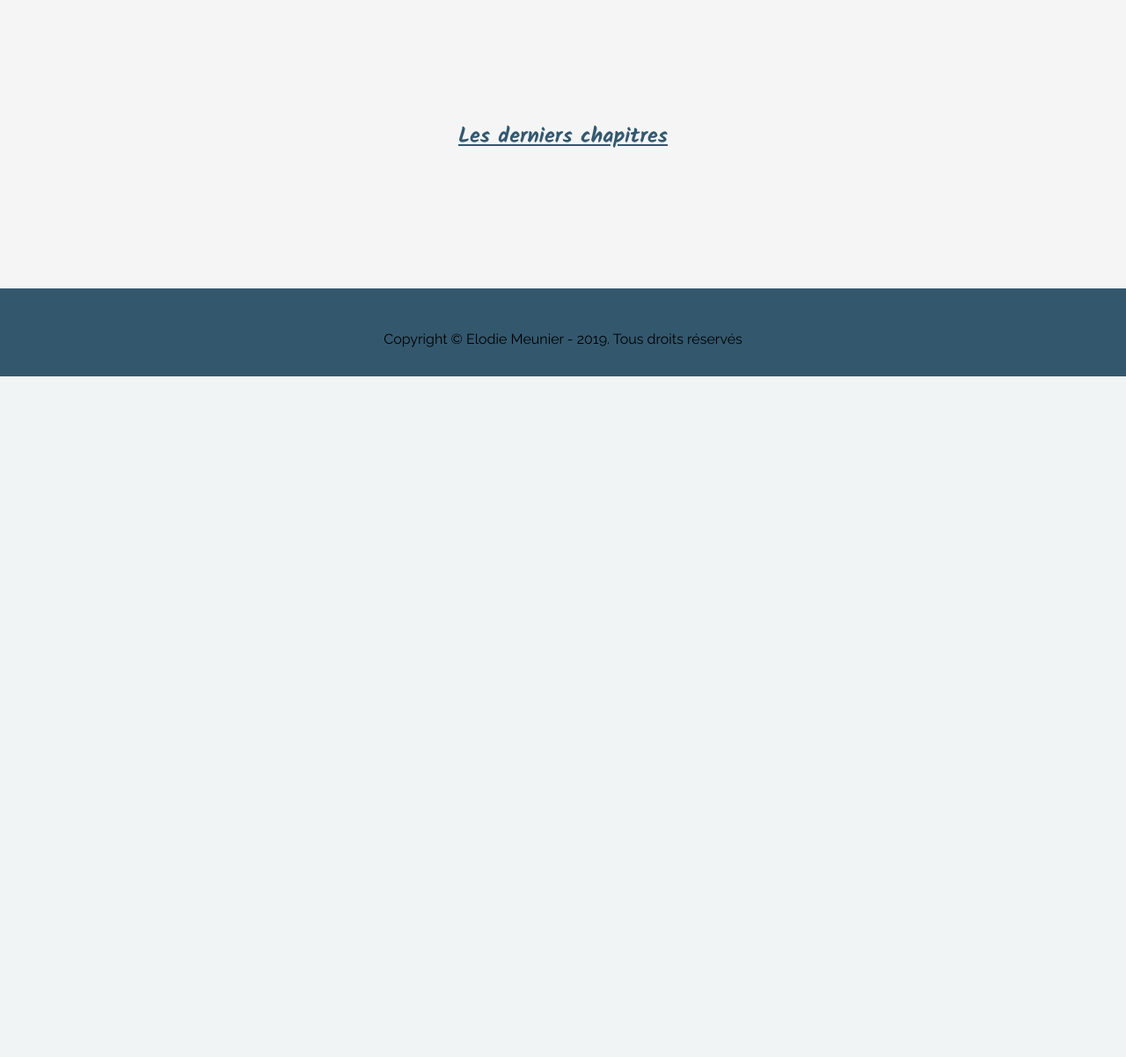
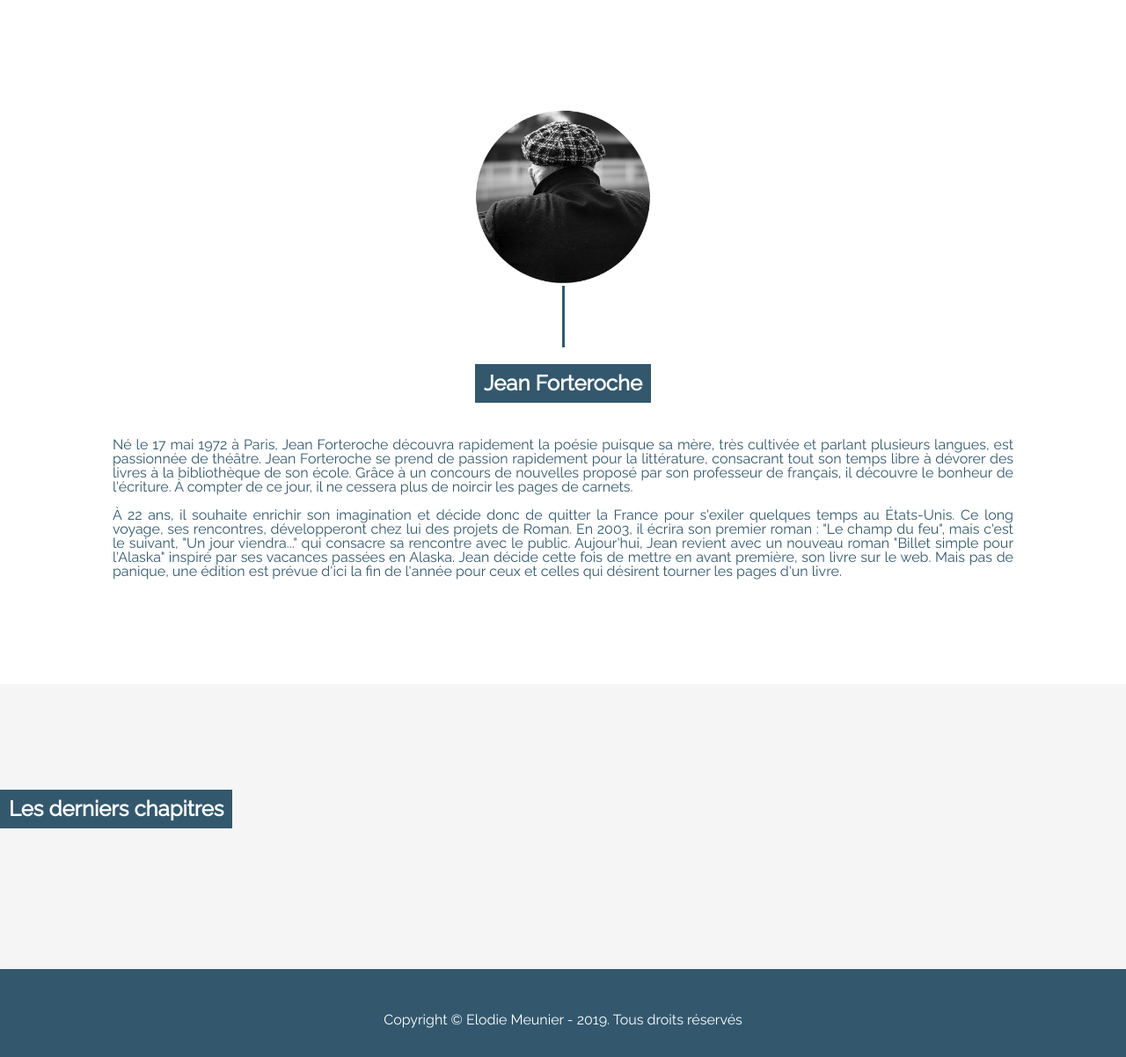
Before and after one commit to elow61/projet4, a PHP site: page / in a window 1280 px wide. Shown: the part 1021-2223 px from the top of the page at 88% size. Before the commit the page ends 1449 px from the top, so only its background shows below. Run offline with PHP 8.4, Linux system fonts and the light colour scheme; data that the repository does not hold is empty.

Commit message:
MAJ style page HOME

```diff
--- a/class/Helper.php
+++ b/class/Helper.php
@@ -7,7 +7,7 @@ class Helper {
     // Méthode qui extrait une partie d'un texte
     public function extract($text) {
 
-        if (preg_match('/^.{1,100}\b/s', $text, $output)) {
+        if (preg_match('/^.{1,180}\b/s', $text, $output)) {
             $text = $output[0].'...';
         }
 
--- a/public/css/style.css
+++ b/public/css/style.css
@@ -92,8 +92,8 @@ header {
     position: fixed;
     top: 0;
     z-index: 200;
-    color: #33586e;
-    background-color: #fff;
+    color: #fff;
+    background-color: #33586e;
     box-shadow: 0px 2px 5px 0px rgba(0, 0, 0, 0.1);
 }
 
@@ -182,6 +182,7 @@ h1 {
     position: relative;
     overflow: hidden;
     width: 100%;
+    background-color: #fff;
 }
 
 .container-slider {
@@ -301,36 +302,96 @@ h1 {
         top: 90px;
     }
 }
+/* --------------------------- BIOGRAPHY --------------------------- */
 
-/* -------------------- CHAPTERS ----------------------------------- */
+#bio {
+    display: flex;
+    flex-direction: column;
+    align-items: center;
+    padding-bottom: 100px;
+    background-color: #fff;
+
+}
+
+.head-bio {
+    display: flex;
+    flex-direction: column;
+    justify-content: center;
+    align-items: center;
+}
+
+.head-bio img {
+    width: 200px;
+    height: auto;
+}
+
+.connect {
+    width: 1px;
+    height: 70px;
+    border-right: 3px solid #33586e;
+}
+
+#bio h2 {
+    background-color: #33586e;
+    color: #fff;
+    padding: 10px;
+}
+
+.text-bio {
+    color: #33586e;
+    text-align: justify;
+    padding: 20px;
+    width: 80%;
+}
+/* -------------------- LAST CHAPTERS PAGE HOME -------------------- */
 #chapitres {
     position: relative;
     width: 100%;
     height: auto;
-    margin-bottom: 100px;
+    padding-top: 100px;
+    padding-bottom: 100px;
     color: #33586e;
 }
 
 #chapitres h2 {
+    display: inline-block;
     text-align: center;
-    font-family: 'Kalam', cursive;
-    text-decoration: underline;
+    background-color: #33586e;
+    color: #fff;
+    padding: 10px;
     margin-bottom: 60px;
 }
 
 .container-chapter {
     display: flex;
     justify-content: space-around;
+    flex-wrap: wrap;
 }
 
 .chapter-resume {
-    background-color: #f5f5f5;
-    border: 1px solid #33586e;
+    background-color: #fff;
+    margin-bottom: 10px;
     border-radius: 4px;
-    padding: 6px;
-    width: 300px;
+    padding: 15px;
+    width: 400px;
     height: auto;
 }
+
+.chapter-resume h3 {
+    font-weight: bold;
+    font-family: 'Kalam', cursive;
+}
+
+.chapter-resume span {
+    font-style: italic;
+    font-weight: 400;
+    float: right;
+}
+
+.chapter-resume p {
+    text-align: justify;
+}
+
 .chapter-resume:hover {
     box-shadow: 3px 3px 7px 3px;
 
@@ -343,7 +404,7 @@ h1 {
     top: 0;
     bottom: 0;
     width: 200px;
-    background-color: #dce7ed;
+    background-color: #eff4f7;
     padding-top: 80px;
     z-index: 1;
     box-shadow: 0px 2px 5px 0px rgba(0, 0, 0, 0.1);
@@ -518,6 +579,7 @@ footer {
     /* top: 0; */
     bottom: 0;
     z-index: 2;
+    color: #fff;
 }
 
 footer p {
--- a/view/frontend/home.php
+++ b/view/frontend/home.php
@@ -15,26 +15,45 @@
             <a href="#chapitres"><button>Partez à l'aventure</button></a>
         </div>
     </section>
+    <section id="bio">
+        <div class="head-bio">
+            <img src="<?= IMAGE ?>jean.png" alt="Jean Forteroche">
+            <div class="connect"></div>
+            <h2>Jean Forteroche</h2>
+        </div>
+        <div class="text-bio">
+            <p>Né le 17 mai 1972 à Paris, Jean Forteroche découvra rapidement la poésie puisque sa mère, très cultivée et parlant plusieurs langues, est passionnée de théâtre.
+                Jean Forteroche se prend de passion rapidement pour la littérature, consacrant tout son temps libre à dévorer des livres à la bibliothèque
+                de son école. Grâce à un concours de nouvelles proposé par son professeur de français, il découvre le bonheur de l'écriture.
+                À compter de ce jour, il ne cessera plus de noircir les pages de carnets.
+            <br>
+            <br>
+                À 22 ans, il souhaite enrichir son imagination et décide donc de quitter la France pour s'exiler quelques temps au États-Unis.
+                Ce long voyage, ses rencontres, développeront chez lui des projets de Roman. En 2003, il écrira son premier roman : "Le champ du feu", mais c'est le suivant,
+                "Un jour viendra..." qui consacre sa rencontre avec le public. Aujour'hui, Jean revient avec un nouveau roman "Billet simple pour l'Alaska"
+                inspiré par ses vacances passées en Alaska. Jean décide cette fois de mettre en avant première, son livre sur le web. Mais pas de panique, une édition
+                est prévue d'ici la fin de l'année pour ceux et celles qui désirent tourner les pages d'un livre.
+            </p>
+        </div>
+    </section>
     <section id="chapitres">
         <h2>Les derniers chapitres</h2>
         <div class="container-chapter">
-    <?php
-    // echo '<pre>';
-    // print_r($chapters);
-    // echo '</pre>';
-    // On affiche les 3 derniers chapitres
-    foreach ($chapters as $data) {
+        <?php foreach ($chapters as $data) {
             ?>
             <div class="chapter-resume">
                 <h3>
-                <?= htmlspecialchars($data['title']) ?>
+                    <?= htmlspecialchars_decode($data['title']) ?>
+                    <span>Écrit par Jean Forteroche.</span>
                 </h3>
-            <br />
+                <br>
+                <br>
                 <p>
-                <?= nl2br(htmlspecialchars($this->helper->extract($data['chapter']))) ?>
+                    <?= nl2br(htmlspecialchars_decode($this->helper->extract($data['chapter']))) ?>
                 </p>
-            <br />
-            <form action="index.php?action=allChapters&id= <?= $data['id'] ?>" method="POST">
+                <br>
+                <br>
+                <form action="index.php?action=allChapters&id= <?= $data['id'] ?>" method="post">
                     <button type="submit">Lire la suite</button>
                 </form>
             </div>
--- a/view/frontend/template.php
+++ b/view/frontend/template.php
@@ -22,7 +22,6 @@
             <ul>
                 <li><a href="index.php"><i class="fas fa-igloo"></i> Accueil</li></a>
                 <li><a href="index.php?action=allChapters&id=1"><i class="fas fa-book"></i> Chapitres</li></a>
-                <li><a href="index.php?action=contact"><i class="fas fa-mobile"></i> Contact</li></a>
                 <li><a href="index.php?action=connected"><i class="fas fa-sign-in-alt"></i> Connexion</li></a>
             </ul>
         </nav>
```
Also changed, not shown: public/images/jean.png (added). Lines whose indentation alone changed are shown as unchanged.
